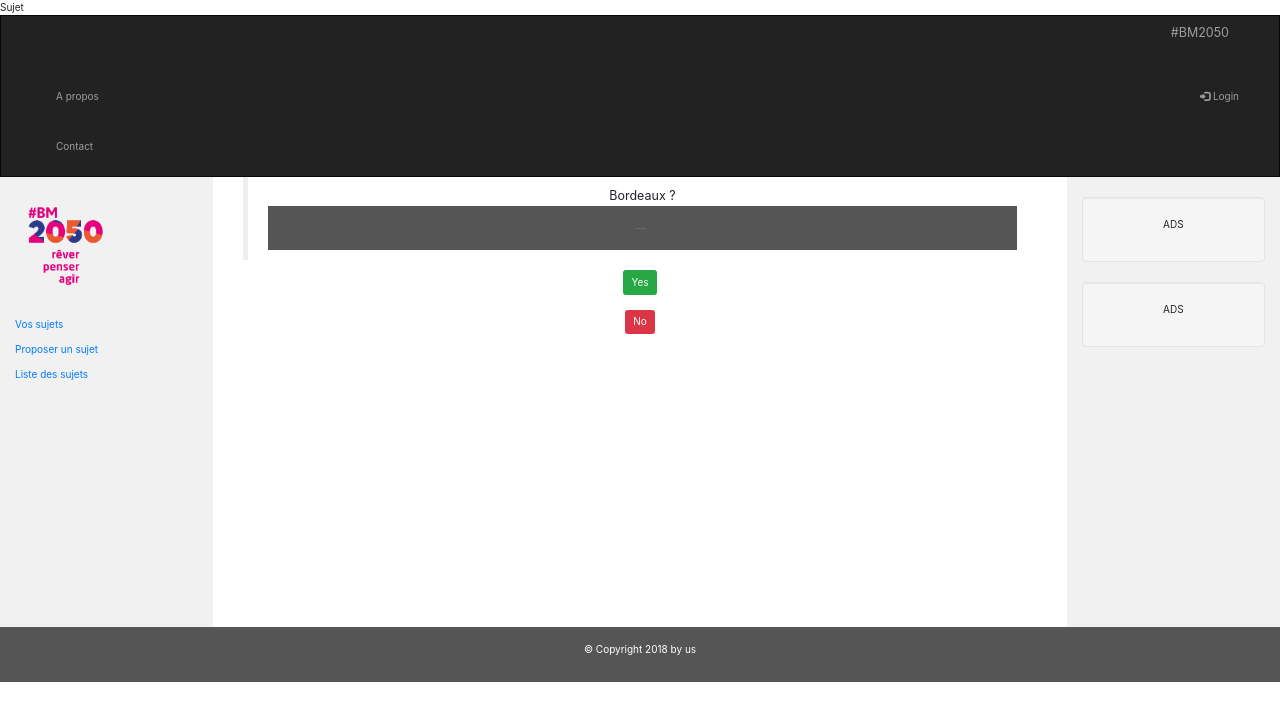
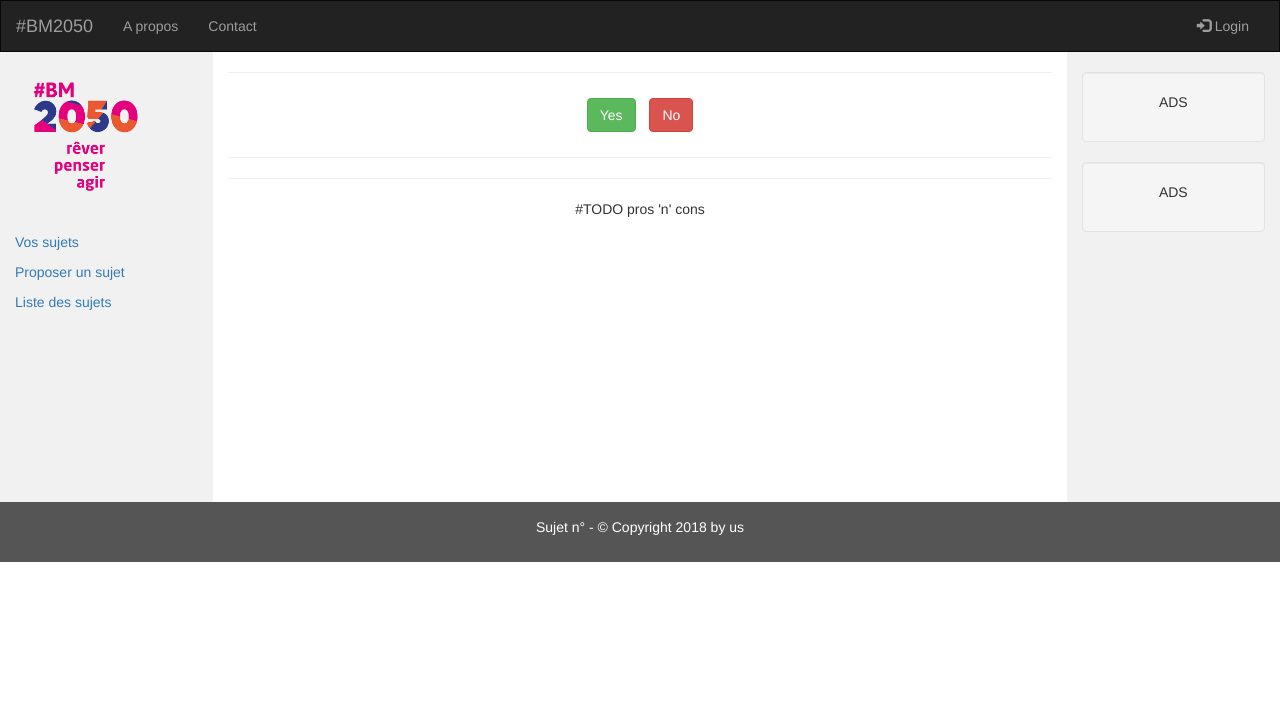
Before and after one commit to morgangarralon/bm2050, a Flask app: template templates/topic.html in a window 1280 px wide. Shown: the top 721 px of the page. Run offline with Flask 2, Linux system fonts and the light colour scheme; the template is opened without the code that fills it, so the values that code supplies are empty; parts of the project's set-up code (start-up, migrations or seed data) failed here and were passed over; some libraries are stand-ins or nearby versions.

Commit message:
displayTopic/<topic_id> ready to gooo

```diff
--- a/app.py
+++ b/app.py
@@ -29,15 +29,8 @@
 
 @app.route('/')
 def hello_world():
-    return 'Hello, world!'
-
-# @app.route('/test')
-# def hello_test():
-#     return 'Hello, TEST!'
-
-# @app.route('/template')
-# def templates():
-#     return render_template('sample.html', title='template test')
+    topics = TopicController.findAllTopic()
+    return render_template('index.html', static_url_path = static_url_path, topic_list='lol', topics = topics)
 
 @app.route('/addTopic', methods = ['GET', 'POST'])
 def addTopic():
@@ -55,18 +48,25 @@
 
 @app.route('/index')
 def index():
-
     topics = TopicController.findAllTopic()
     #= ['bla', 'blabla', 'blablabla', '...............................................................']
     return render_template('index.html', static_url_path = static_url_path, topic_list='lol', topics = topics)
 
-@app.route('/topic')
-def topic():
+@app.route('/displayTopic/<topic_id>')
+def displayTopic(topic_id = None):
+    template = None;
 
-    topics = TopicController.findAllTopic()
-    #= ['bla', 'blabla', 'blablabla', '...............................................................']
-    return render_template('topic.html', static_url_path = static_url_path, topic_list='lol', topics = topics)
+    try:
+        topic = TopicController.findById(topic_id)
 
+        if topic == None:
+            template = render_template('404.html', title = "Erreur dans l'affichage du topic " + topic_id)
+    except ModuleNotFoundError as e:
+        template = render_template('404.html', title = "Erreur dans l'affichage du topic " + topic_id)
+
+    template = render_template('topic.html', topic = topic)
+
+    return template
 
 
 if __name__ == '__main__':
--- a/controllers/TopicController.py
+++ b/controllers/TopicController.py
@@ -22,6 +22,9 @@
 def findAllTopic():
     return Question.query.all()
 
+def findById(id):
+    return Question.query.get(id)
+
 def DeleteTopicController(questionId):
     print('delete topic not implemented')
 
--- a/static/css/style.css
+++ b/static/css/style.css
@@ -38,3 +38,6 @@
   float: none !important;
   width: 20%;
 }
+.btn-poll {
+  margin: 5px;
+}
--- a/templates/index.html
+++ b/templates/index.html
@@ -1,6 +1,5 @@
 {% extends "layout.html" %}
-{% block footer %}Liste des problématiques {{ topic_list }} - {{ super() }}
-{% endblock %}
+{% block footer %}Liste des problématiques {{ topic_list }}}}{% endblock %}
 {% block title %}Liste des problématiques {{ topic_list }} - {% endblock %}
 {% block head %}
   {{ super() }}
--- a/templates/layout.html
+++ b/templates/layout.html
@@ -62,7 +62,7 @@
     </div>
 
     <footer class="container-fluid text-center">
-      <p>{% block footer %} &copy; Copyright 2018 by us{% endblock %}</p>
+      <p>{% block footer %}{% endblock %} &copy; Copyright 2018 by us</p>
     </footer>
 
   </body>
--- a/templates/topic.html
+++ b/templates/topic.html
@@ -1,29 +1,17 @@
 {% extends "layout.html" %}
+{% block footer %}Sujet n°{{ topic.Id }} - {% endblock %}
+{% block title %}Sujet n°{{ topic.Id }} - {% endblock %}
 {% block head %}
   {{ super() }}
-  {% block title %} Sujet {{ topic_list }}{% endblock %}
 {% endblock %}
 {% block content %}
-<html>
-	<head>
-		<link rel="stylesheet" href="https://stackpath.bootstrapcdn.com/bootstrap/4.1.3/css/bootstrap.min.css">
-		<title>This is title</title>
-	</head>
-	<body>
-
-		<div class="container">
-			<blockquote class="blockquote text-center">
-  				<p class="mb-0"> Bordeaux ?</p>
-  				<footer class="blockquote-footer"User Goldeck </footer>
-			</blockquote>
-			<div class="text-center">
-				<button type="button" class="btn btn-success">Yes</button>
-				<br></br>
-				<button type="button" class="btn btn-danger">No</button>
-			</div>
-		</div>
-
-	</body>
-</html>
-
+	<h2 class="">{{ topic.Question }}</h2>
+	<hr/>
+	<div class="text-center">
+		<button type="button" class="btn btn-success btn-poll">Yes</button>
+		<button type="button" class="btn btn-danger btn-poll">No</button>
+	</div>
+  	<hr/>
+  	<hr/>
+  	#TODO pros 'n' cons
 {% endblock %}
```
